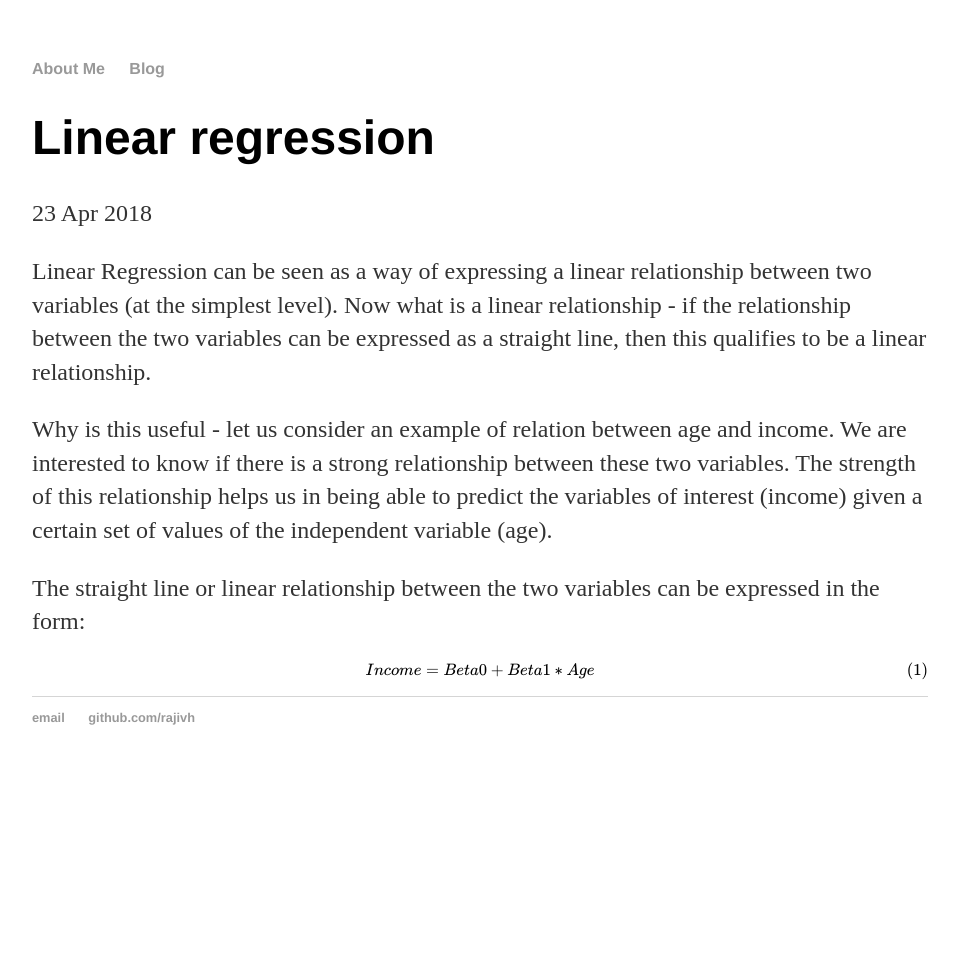
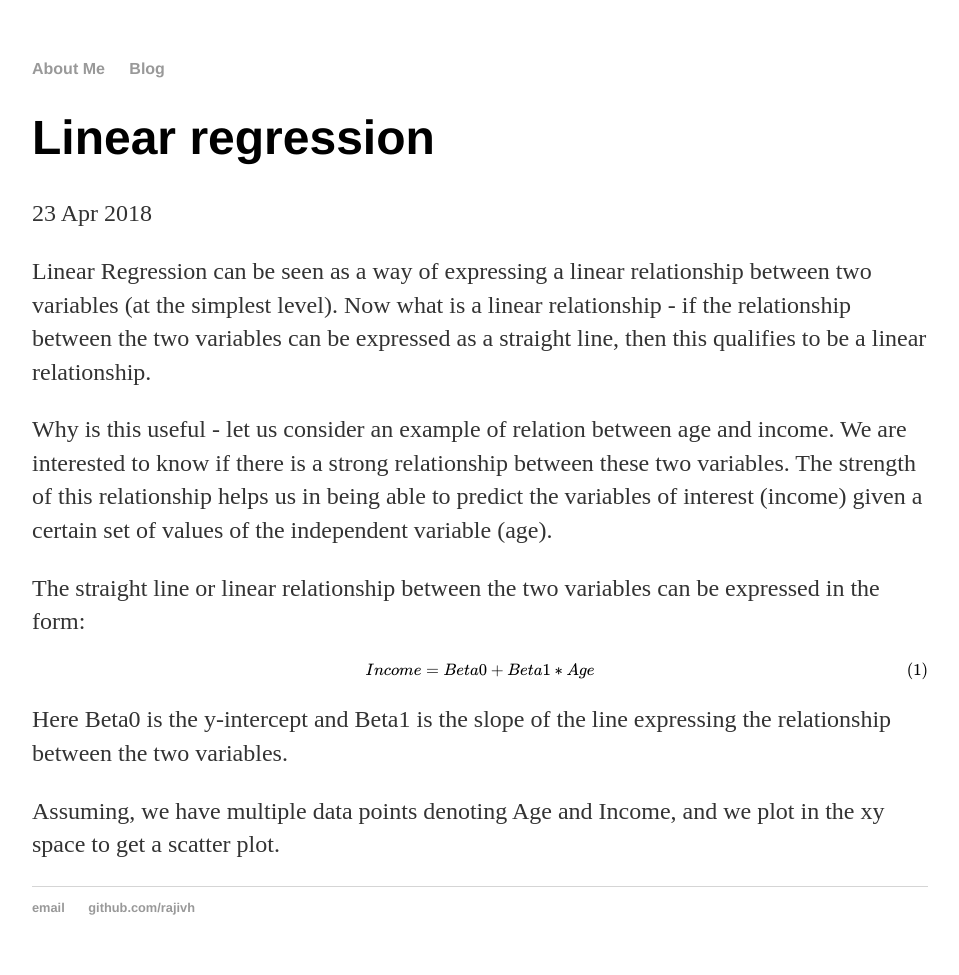
Before and after one commit to Rajivh/rajivh.github.io, a Jekyll site: the page built from _posts/2018-04-23-Linear Regression.md, in a window 1280 px wide. Shown: the whole page, without its empty margins (160-1119 px from the left). Built offline with Jekyll 4.4.1, drawn with Linux system fonts in a browser that asks for light colours; our own code applies the rules of GitHub Pages for plain Markdown files; formulas are drawn with MathJax 3; before the commit the page ends 900 px from its top, so only the background shows below that.

Commit message:
Update 2018-04-23-Linear Regression.md

```diff
--- a/_posts/2018-04-23-Linear Regression.md
+++ b/_posts/2018-04-23-Linear Regression.md
@@ -5,3 +5,7 @@ Why is this useful - let us consider an example of relation between age and inco
 The straight line or linear relationship between the two variables can be expressed in the form:
 
 $$Income = Beta0 + Beta1*Age$$
+
+Here Beta0 is the y-intercept and Beta1 is the slope of the line expressing the relationship between the two variables.
+
+Assuming, we have multiple data points denoting Age and Income, and we plot in the xy space to get a scatter plot.
```
